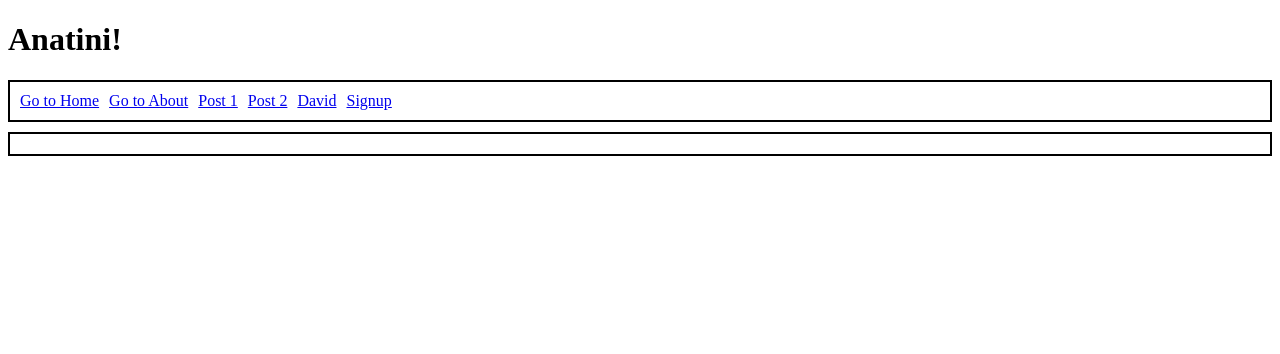
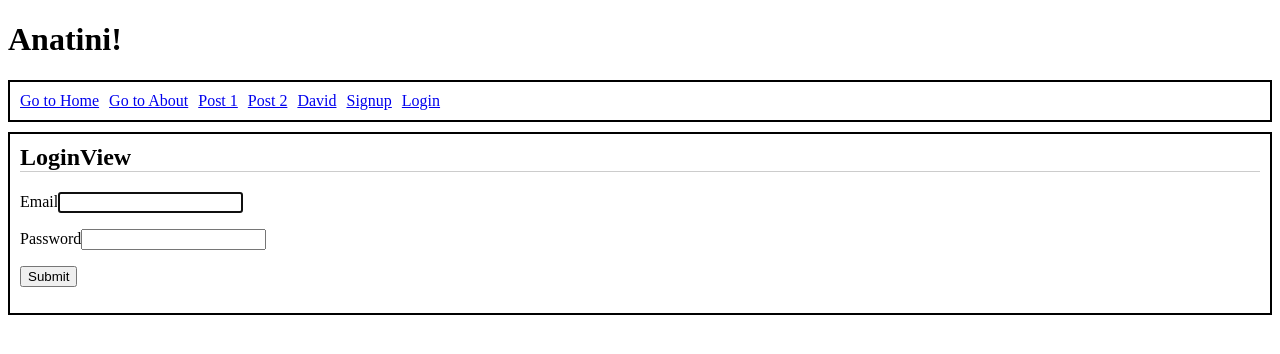
Before and after one commit to thomsedavi/anatini, a Vue app in the folder anatini.client/: page /login in a window 1280 px wide. Shown: the top 354 px of the page. Built offline with nearby package versions, Linux system fonts and the light colour scheme.

Commit message:
Add login page

```diff
--- a/anatini.client/src/App.vue
+++ b/anatini.client/src/App.vue
@@ -11,6 +11,7 @@
     <RouterLink to="/users/david/posts/post-2">Post 2</RouterLink>
     <RouterLink to="/users/david">David</RouterLink>
     <RouterLink v-if="!store.isLoggedIn" to="/signup">Signup</RouterLink>
+    <RouterLink v-if="!store.isLoggedIn" to="/login">Login</RouterLink>
     <button v-if="store.isLoggedIn" @click="store.logOut">Log Out</button>
   </nav>
   <main>
--- /dev/null
+++ b/anatini.client/src/components/LoginView.vue
@@ -0,0 +1,116 @@
+<script setup lang="ts">
+  import { useTemplateRef, onMounted } from 'vue';
+  import { useRouter } from 'vue-router'
+  import { store } from '../store.ts'
+
+  type ResponseErrors = {
+    email?: string[];
+    password?: string[];
+  }
+
+  type OkResponseJson = {
+    bearer: string;
+  }
+
+  type BadRequestResponseJson = {
+    errors: ResponseErrors;
+  };
+
+  const router = useRouter();
+
+  const emailInput = useTemplateRef<HTMLInputElement>('email');
+  const passwordInput = useTemplateRef<HTMLInputElement>('password');
+
+  onMounted(() => {
+    emailInput.value?.focus()
+  })
+
+  function validateInput(input: HTMLInputElement | null, error: string): boolean {
+    if (!input?.value.trim()) {
+      input?.setCustomValidity(error);
+      return false;
+    } else {
+      input?.setCustomValidity('');
+      return true;
+    }
+  }
+
+  function reportValidity(): void {
+    // only one input gets reported at a time,
+    // chain them this way so they cascade from top to bottom
+    !emailInput.value?.reportValidity() || !passwordInput.value?.reportValidity();
+  }
+
+  async function login(e: Event) {
+    e.preventDefault();
+
+    let validationPassed = true;
+
+    !validateInput(emailInput.value, 'Please enter an email.') && (validationPassed = false);
+    !validateInput(passwordInput.value, 'Please enter a password.') && (validationPassed = false);
+
+    if (!validationPassed) {
+      reportValidity();
+      return;
+    }
+
+    const body = {
+      email: emailInput.value?.value.trim(),
+      password: passwordInput.value?.value.trim(),
+    };
+
+    fetch("api/authentication/login", {
+      method: "POST",
+      headers: {
+        "Content-Type": "application/x-www-form-urlencoded",
+      },
+      body: new URLSearchParams(body),
+    }).then((response: Response) => {
+      if (response.ok) {
+        response.json()
+          .then((json: OkResponseJson) => {
+            store.logIn(json.bearer);
+
+            router.replace({ path: '/' });
+          })
+          .catch(() => {
+            console.log('Unknown Error');
+          });
+      } else if (response.status === 400) {
+        response.json()
+          .then((json: BadRequestResponseJson) => {
+            if (json.errors) {
+              json.errors.email && emailInput.value?.setCustomValidity(json.errors.email.join(';'));
+              json.errors.password && passwordInput.value?.setCustomValidity(json.errors.password.join(';'));
+
+              reportValidity();
+            } else {
+              console.log("Unknown Error");
+            }
+          }
+        );
+      } else {
+        console.log("Unknown Error");
+      }
+    });
+  }
+</script>
+
+<template>
+  <h2>LoginView</h2>
+  <form id="login" @submit="login" action="???" method="post">
+    <p>
+      <label for="email">Email</label>
+      <input id="email" type="email" name="email" ref="email" @input="event => emailInput?.setCustomValidity('')">
+    </p>
+
+    <p>
+      <label for="password">Password</label>
+      <input id="password" type="password" name="password" ref="password" @input="event => passwordInput?.setCustomValidity('')">
+    </p>
+
+    <p>
+      <input type="submit" value="Submit">
+    </p>
+  </form>
+</template>
```
Also changed, not shown: anatini.client/src/router.ts (+7 -5 lines), 1 other file (tests, documents, lock files or other folders).
